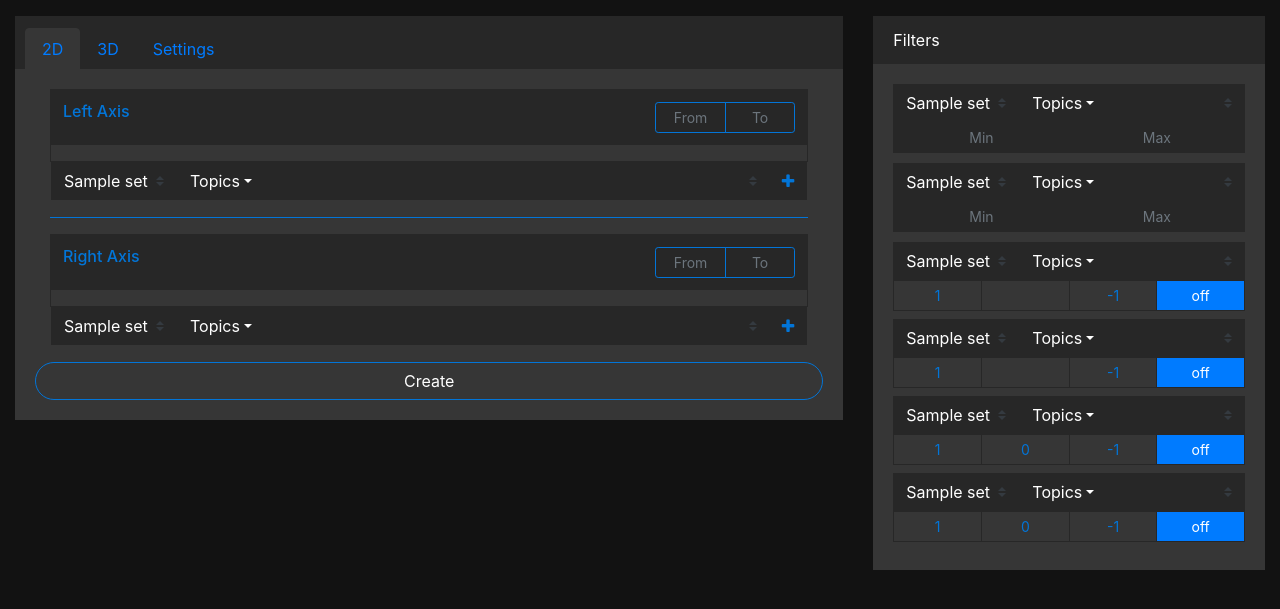
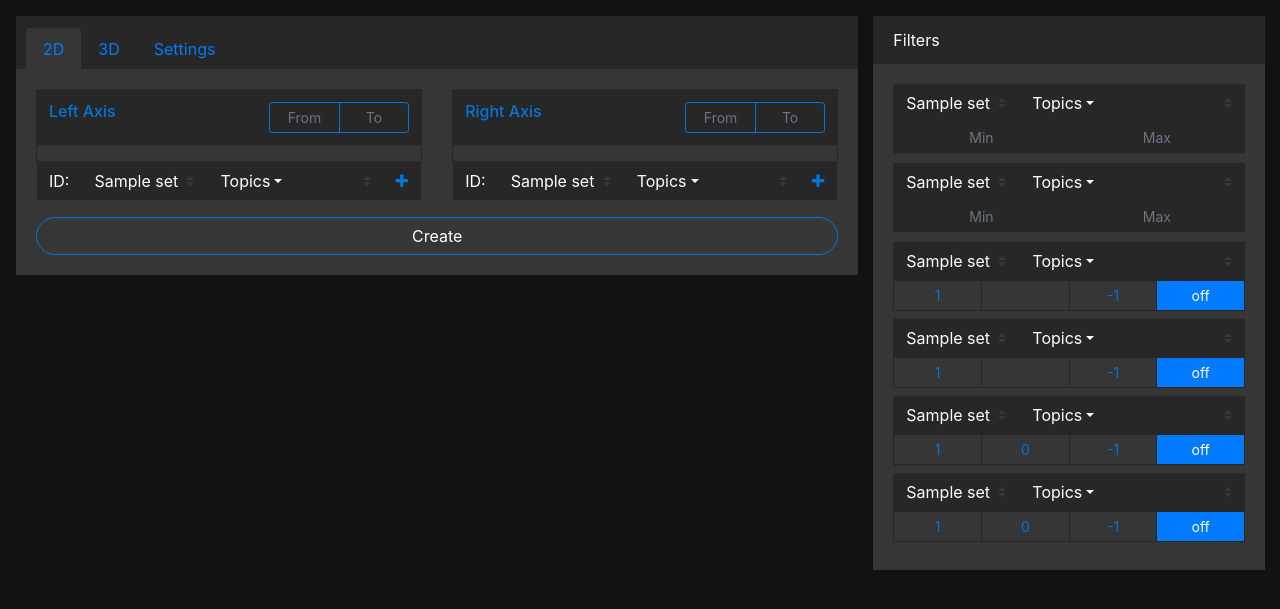
Before and after one commit to vaidasal/AnalyserX, a Python web app: template analyser/templates/analyser2D.html in a window 1280 px wide. Shown: the part 56-665 px from the top of the page. Run offline with Jinja, Linux system fonts and the light colour scheme; the template is opened without the code that fills it: most values are stand-ins (such as "Sample title", 1, 10 or a date in 2020); lists and menus that the app fills with data are empty; some libraries are stand-ins or nearby versions.

Commit message:
right-left table in dynamic size container; settings table visual improvement

```diff
--- a/analyser/templates/analyser2D.html
+++ b/analyser/templates/analyser2D.html
@@ -3,7 +3,7 @@
 {% block log_analyser %}
 
 
-<div class="container mt-3">
+<div class="ml-3 mt-3">
 
   <div class="card">
     <div class="card-header" style="background-color: #272727;">
@@ -23,9 +23,9 @@
 
       <!-- ANALYSER 2D -->
       <div class="analyser2D">
-        <div class="container">
-
-
+        <div class="mx-0">
+          <div class="row">
+            <div class="col-xl">
               <ul class="list-group">
                 <li class="list-group-item bg-transparent" style="border-radius: 0px; border-color: #272727; padding: 0px;">
                   <div class="card">
@@ -60,6 +60,7 @@
                     <div class="input-group mb-3">
 
                       <div class="input-group-prepend">
+                        <span class="input-group-text">ID:</span>
                         <select class="custom-select" id="inputParameterSetLeft" data-topics="{{ topics }}" name="inputParameterSet" style="background-color: #272727;">
                           {% for s in set %}
                             <option >{{s}}</option>
@@ -83,12 +84,11 @@
                   </form>
                 </li>
               </ul>
+            </div>
+            <div class="col-xl">
+              <!-- RIGHT SIDE -->
 
 
-
-    <!-- RIGHT SIDE -->
-
-    <hr style='margin-top: 0' />
               <ul class="list-group">
                 <li class="list-group-item bg-transparent" style="border-radius: 0px; border-color: #272727; padding: 0px;">
                       <div class="card">
@@ -123,6 +123,7 @@
                       <form action="" method="post">
                         <div class="input-group mb-3">
                           <div class="input-group-prepend">
+                            <span class="input-group-text">ID:</span>
                             <select class="custom-select" id="inputParameterSetRight" data-topics="{{ topics }}" name="inputParameterSet" style="background-color: #272727;">
                               {% for s in set %}
                                 <option >{{s}}</option>
@@ -146,6 +147,14 @@
                       </form>
                     </li>
                   </ul>
+            </div>
+          </div>
+
+
+
+
+
+
           </div>
 
         {% if gpsAvail > 0 %}
@@ -205,7 +214,7 @@
                     </div>
                       <select class="custom-select" id="inputParameterSetX" data-topics="{{ topics }}" name="inputParameterSet" style="background-color: #272727;">
                         {% for s in set %}
-                          <option >{{s}}</option>
+                          <option>{{s}}</option>
                         {% endfor %}
                       </select>
 
@@ -355,7 +364,8 @@
       <!-- ANALYSER SETTINGS -->
       <div class="analyserSettings" style="display: none;">
         <div class="card">
-          <table class="table table-borderless table-dark bg-transparent" id="topicsSettTable" data-logIds="{{ setIds }}" data-type="{{type}}" data-id="{{id}}">
+            <div class="col-lg-6" style="border-color: #272727 !important;">
+              <table class="table table-borderless table-hover table-dark bg-transparent table-sm" id="topicsSettTable" data-logIds="{{ setIds }}" data-type="{{type}}" data-id="{{id}}">
                 <thead>
                   <tr>
                     <th scope="col">Select Topics...</th>
@@ -369,6 +379,7 @@
               </table>
           </div>
         </div>
+      </div>
 
 
     </div>
```
Lines whose indentation alone changed are shown as unchanged.
